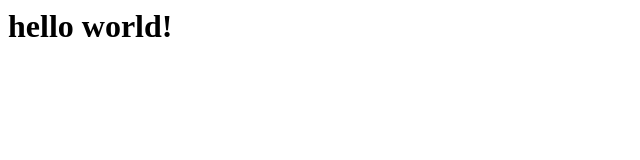
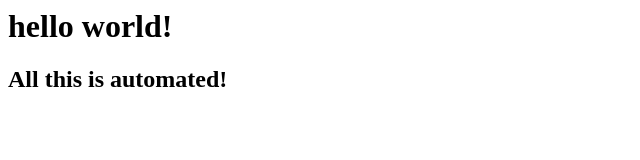
Before and after one commit to iamfeek/netlify-static-example, a plain HTML site: page index.html in a window 1280 px wide. Shown: the whole page, without its empty margins (0-640 px from the left). Drawn offline with Linux system fonts and the light colour scheme.

Commit message:
added stuff

```diff
--- a/index.html
+++ b/index.html
@@ -1 +1,3 @@
 <h1>hello world!</h1>
+
+<h2>All this is automated!</h2>
```
